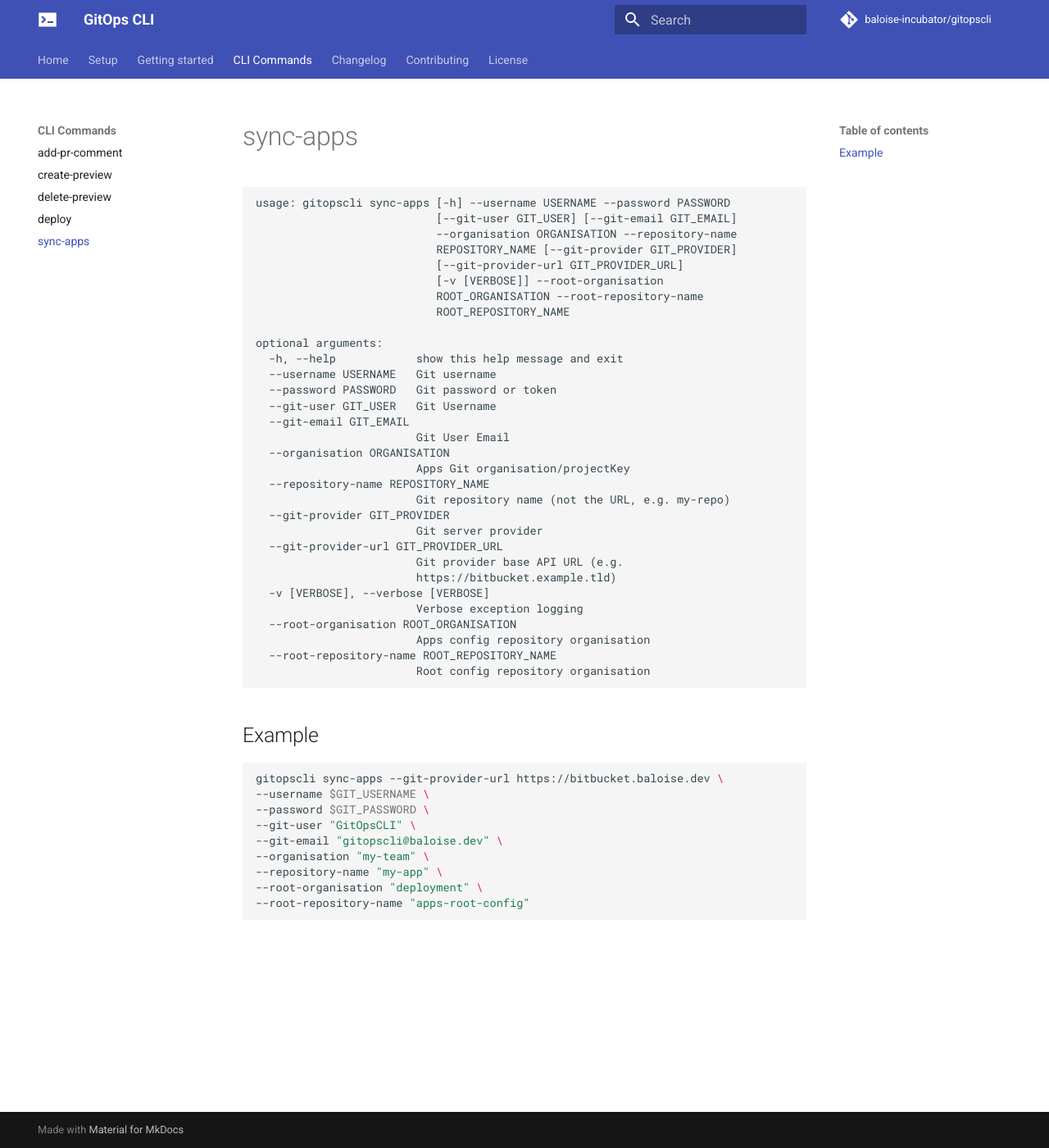
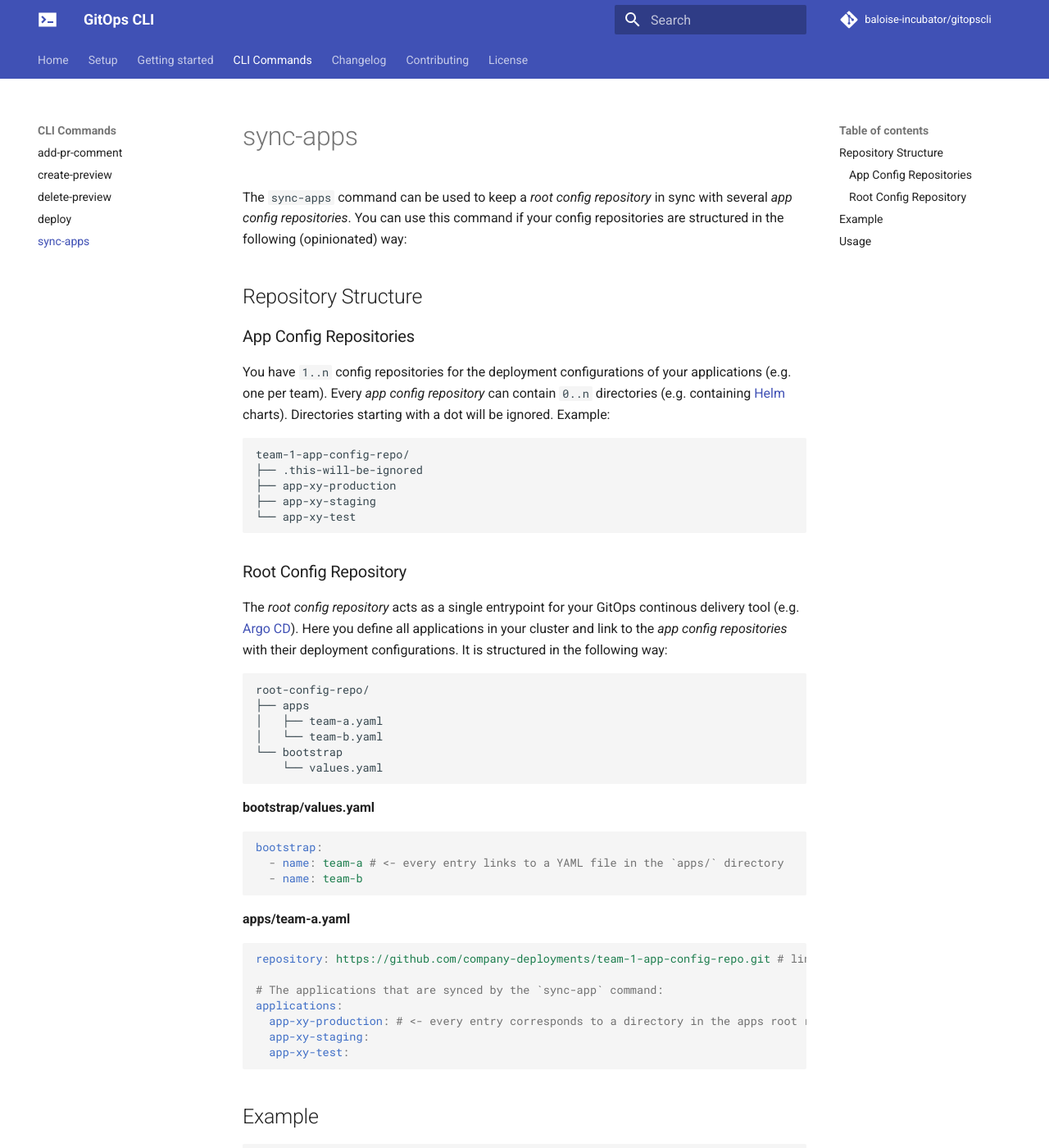
Before and after one commit to baloise/gitopscli, an MkDocs documentation site: the page built from docs/commands/sync-apps.md, in a window 1280 px wide and 1400 px high. Shown: the whole window at 82% size. Built offline with MkDocs 1.6.1 and Material for MkDocs 9.7.7, drawn with Linux system fonts in a browser that asks for light colours; comment, search, counter and statistics services are not loaded; some of the changed text lies outside the part shown.

Commit message:
Improve sync-apps doc

````diff
--- a/docs/commands/sync-apps.md
+++ b/docs/commands/sync-apps.md
@@ -1,4 +1,68 @@
 # sync-apps
+
+The `sync-apps` command can be used to keep a *root config repository* in sync with several *app config repositories*. You can use this command if your config repositories are structured in the following (opinionated) way:
+
+## Repository Structure
+
+### App Config Repositories
+
+You have `1..n` config repositories for the deployment configurations of your applications (e.g. one per team). Every *app config repository* can contain `0..n` directories (e.g. containing [Helm](https://helm.sh/) charts). Directories starting with a dot will be ignored. Example:
+
+```
+team-1-app-config-repo/
+├── .this-will-be-ignored
+├── app-xy-production
+├── app-xy-staging
+└── app-xy-test
+```
+
+### Root Config Repository
+
+The *root config repository* acts as a single entrypoint for your GitOps continous delivery tool (e.g. [Argo CD](https://argoproj.github.io/argo-cd/)). Here you define all applications in your cluster and link to the *app config repositories* with their deployment configurations. It is structured in the following way:
+
+```
+root-config-repo/
+├── apps
+│   ├── team-a.yaml
+│   └── team-b.yaml
+└── bootstrap
+    └── values.yaml
+```
+
+**bootstrap/values.yaml**
+```yaml
+bootstrap:
+  - name: team-a # <- every entry links to a YAML file in the `apps/` directory
+  - name: team-b
+```
+
+**apps/team-a.yaml**
+```yaml
+repository: https://github.com/company-deployments/team-1-app-config-repo.git # link to your apps root repository
+
+# The applications that are synced by the `sync-app` command:
+applications:
+  app-xy-production: # <- every entry corresponds to a directory in the apps root repository
+  app-xy-staging:
+  app-xy-test:
+```
+
+## Example
+
+```bash
+gitopscli sync-apps \
+  --git-provider-url github \
+  --username $GIT_USERNAME \
+  --password $GIT_PASSWORD \
+  --git-user "GitOps CLI" \
+  --git-email "gitopscli@baloise.dev" \
+  --organisation "company-deployments" \
+  --repository-name "team-1-app-config-repo" \
+  --root-organisation "company-deployments" \
+  --root-repository-name "root-config-repo"
+```
+
+## Usage
 ```
 usage: gitopscli sync-apps [-h] --username USERNAME --password PASSWORD
                            [--git-user GIT_USER] [--git-email GIT_EMAIL]
@@ -28,20 +92,7 @@ optional arguments:
   -v [VERBOSE], --verbose [VERBOSE]
                         Verbose exception logging
   --root-organisation ROOT_ORGANISATION
-                        Apps config repository organisation
+                        Root config repository organisation
   --root-repository-name ROOT_REPOSITORY_NAME
-                        Root config repository organisation
+                        Root config repository name
 ```
-
-## Example
-```bash
-gitopscli sync-apps --git-provider-url https://bitbucket.baloise.dev \
---username $GIT_USERNAME \
---password $GIT_PASSWORD \
---git-user "GitOpsCLI" \
---git-email "gitopscli@baloise.dev" \
---organisation "my-team" \
---repository-name "my-app" \
---root-organisation "deployment" \
---root-repository-name "apps-root-config"
-```
````
Also changed, not shown: 1 other file.
